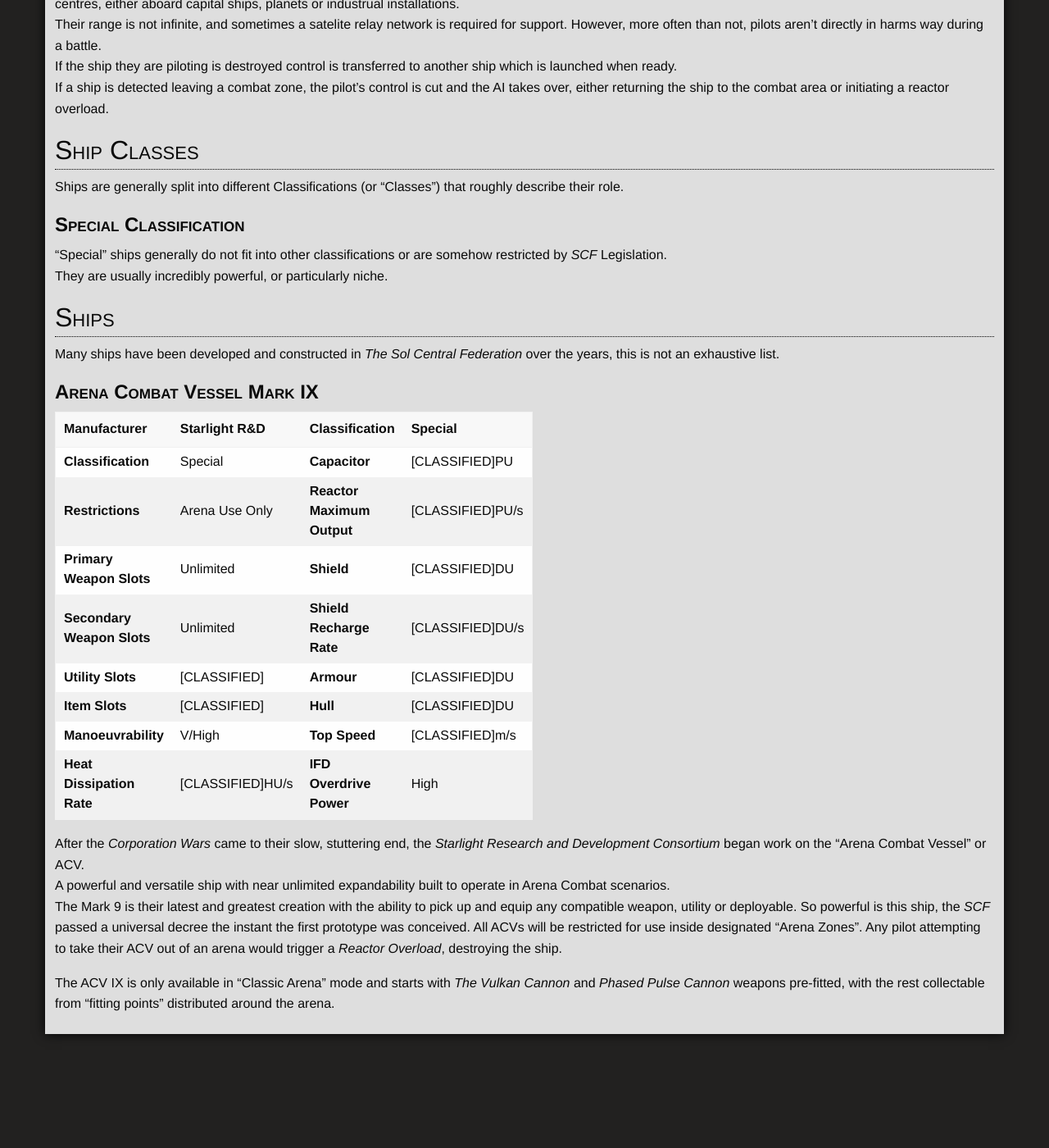
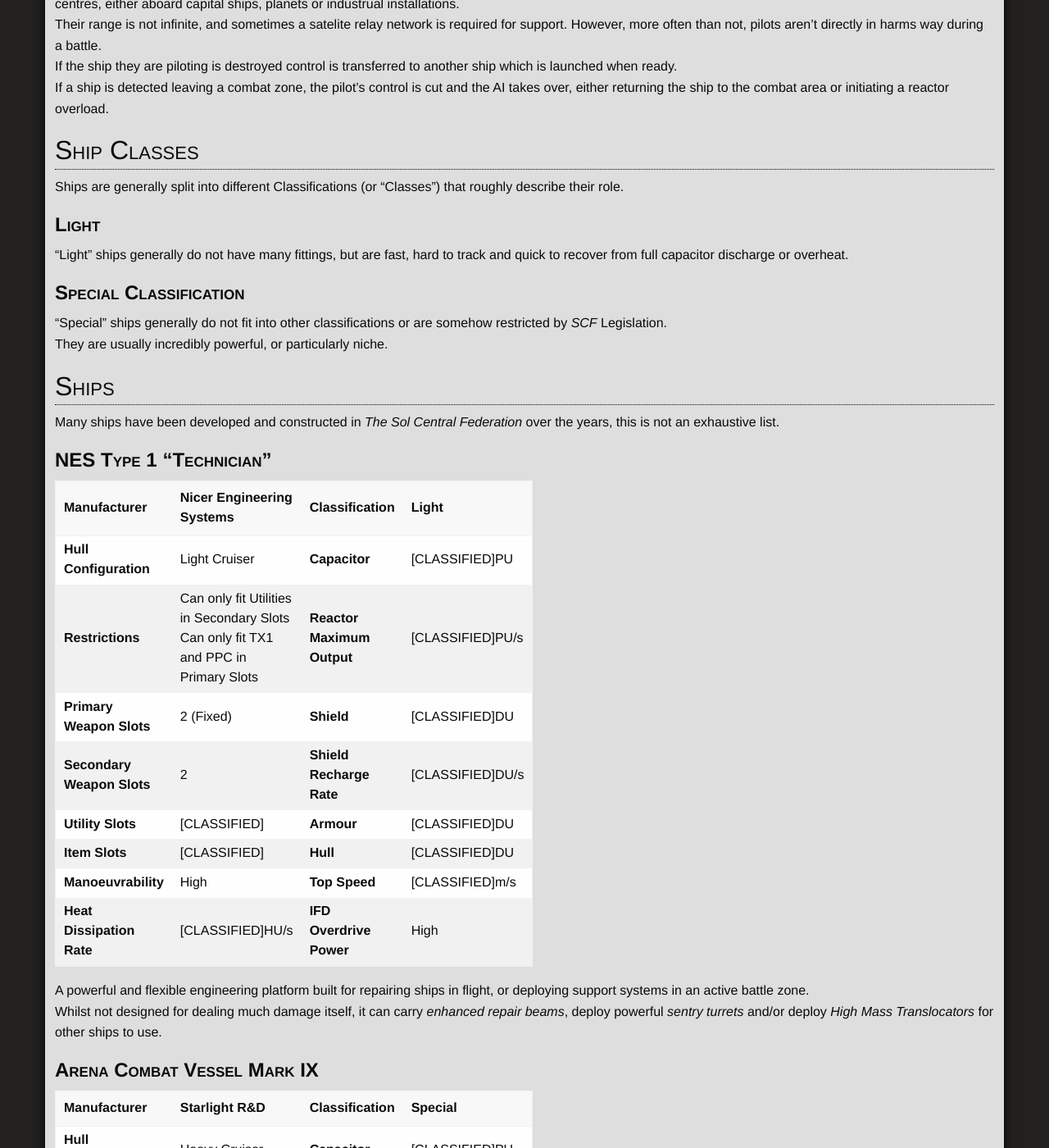
Before and after one commit to ori-sky/polar-space, a Jekyll site: the page built from designs/ships.md, in a window 1280 px wide and 1400 px high, scrolled down 2304 px. Shown: the whole window at 82% size. Built offline with Jekyll 4.4.1, drawn with Linux system fonts in a browser that asks for light colours; nearby versions of some CDN libraries; some web fonts are replaced; our own code applies the rules of GitHub Pages for plain Markdown files; library files that are not in the unit come from our copies; before the commit the page ends 3581 px from its top, so only the background shows below that.

Commit message:
Update ships.md
Added "NES Technician"

```diff
--- a/designs/ships.md
+++ b/designs/ships.md
@@ -96,6 +96,8 @@ If a ship is detected leaving a combat zone, the pilot's control is cut and the
 # Ship Classes
 
 Ships are generally split into different Classifications (or "Classes") that roughly describe their role.
+## Light
+"Light" ships generally do not have many fittings, but are fast, hard to track and quick to recover from full capacitor discharge or overheat.
 ## Special Classification
 "Special" ships generally do not fit into other classifications or are somehow restricted by *SCF* Legislation.
 They are usually incredibly powerful, or particularly niche.
@@ -105,11 +107,27 @@ They are usually incredibly powerful, or particularly niche.
 # Ships
 
 Many ships have been developed and constructed in *The Sol Central Federation* over the years, this is not an exhaustive list.
+## NES Type 1 "Technician"
+
+Manufacturer| Nicer Engineering Systems | Classification | Light
+-|-|-|-
+**Hull Configuration** | Light Cruiser | **Capacitor** | [CLASSIFIED]PU
+**Restrictions** | Can only fit Utilities in Secondary Slots<br>Can only fit TX1 and PPC in Primary Slots | **Reactor Maximum Output** | [CLASSIFIED]PU/s
+**Primary Weapon Slots** | 2 (Fixed) | **Shield** | [CLASSIFIED]DU
+**Secondary Weapon Slots** | 2 | **Shield Recharge Rate** | [CLASSIFIED]DU/s
+**Utility Slots** | [CLASSIFIED] | **Armour** | [CLASSIFIED]DU
+**Item Slots** | [CLASSIFIED] | **Hull** | [CLASSIFIED]DU
+**Manoeuvrability** | High | **Top Speed** | [CLASSIFIED]m/s
+**Heat Dissipation Rate** | [CLASSIFIED]HU/s | **IFD Overdrive Power** | High
+
+A powerful and flexible engineering platform built for repairing ships in flight, or deploying support systems in an active battle zone.
+Whilst not designed for dealing much damage itself, it can carry *enhanced repair beams*, deploy powerful *sentry turrets* and/or deploy *High Mass Translocators* for other ships to use.
+
 ## Arena Combat Vessel Mark IX
 
 Manufacturer| Starlight R&D | Classification | Special
 -|-|-|-
-**Classification** | Special | **Capacitor** | [CLASSIFIED]PU
+**Hull Configuration** | Heavy Cruiser | **Capacitor** | [CLASSIFIED]PU
 **Restrictions** | Arena Use Only | **Reactor Maximum Output** | [CLASSIFIED]PU/s
 **Primary Weapon Slots** | Unlimited | **Shield** | [CLASSIFIED]DU
 **Secondary Weapon Slots** | Unlimited | **Shield Recharge Rate** | [CLASSIFIED]DU/s
```
